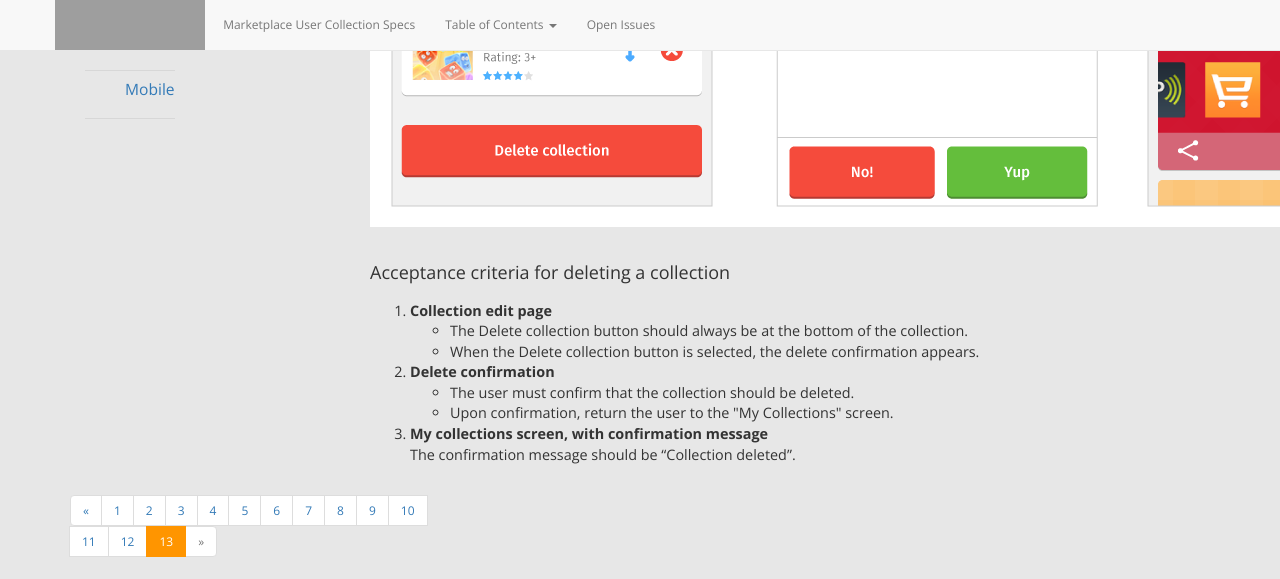
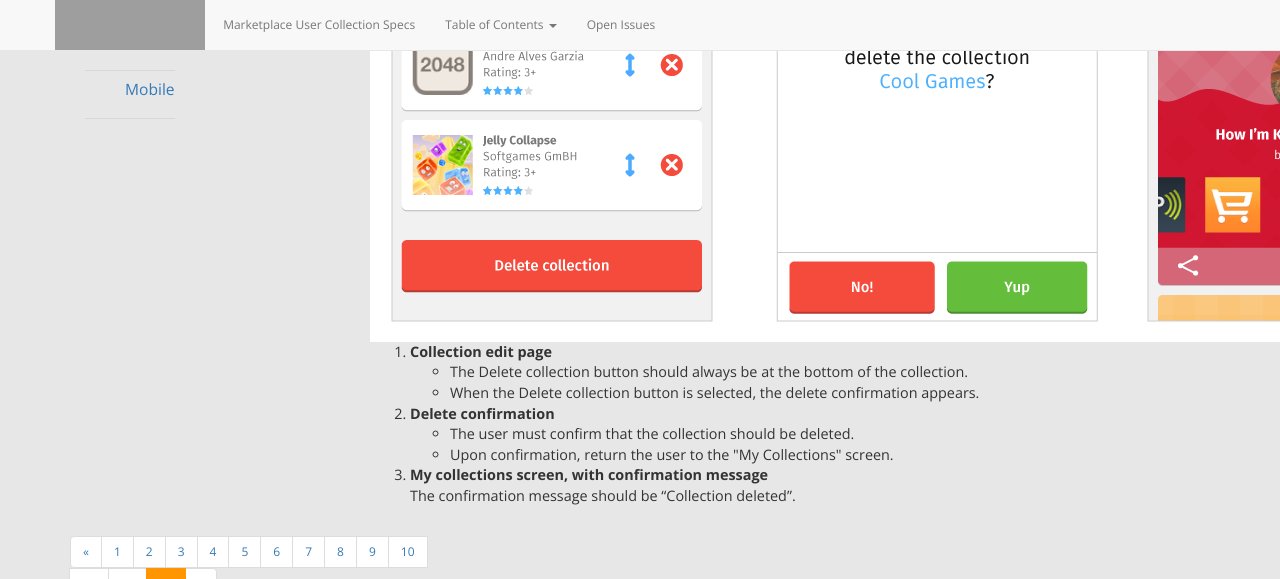
Before and after one commit to mhanratty/marketplaceux-usercollections, a Jekyll site: the page built from projectSpecsDeleteCollection.html, in a window 1280 px wide and 900 px high, scrolled down 511 px, cut to the strip 0-579 px from the top of the window. Built offline with Jekyll 4.4.1, drawn with Linux system fonts in a browser that asks for light colours; nearby versions of some CDN libraries; grey boxes are pictures that could not be loaded.

Commit message:
Fix headings

```diff
--- a/projectSpecsDeleteCollection.html
+++ b/projectSpecsDeleteCollection.html
@@ -16,11 +16,9 @@
 
 		<h2>My Account Page &rarr; Delete Collection</h2>
 
-    <h3><a name="deletecollectionmobile">Mobile</a></h3>
+    <h3 class="specItem"><a name="deletecollectionmobile">Mobile</a></h3>
 
     <img src="http://mhanratty.github.io/marketplaceux-usercollections/img/usercollections_deletecollection.png" alt="Delete collection: mobile"/></a>
-
-    <h4>Acceptance criteria for deleting a collection</h4>
 
     <ol class="longText">
       <li><strong>Collection edit page</strong><br/>
--- a/projectSpecsRemoveAppFromCollection.html
+++ b/projectSpecsRemoveAppFromCollection.html
@@ -16,7 +16,7 @@
 
 		<h2>My Account Page &rarr; Remove App From Collection</h2>
 
-    <h3><a name="removeappmobile">Mobile</a></h3>
+    <h3 class="specItem"><a name="removeappmobile">Mobile</a></h3>
 
     <img src="http://mhanratty.github.io/marketplaceux-usercollections/img/usercollections_removeapp.png" alt="Remove app from collection: mobile"/>
 
```
